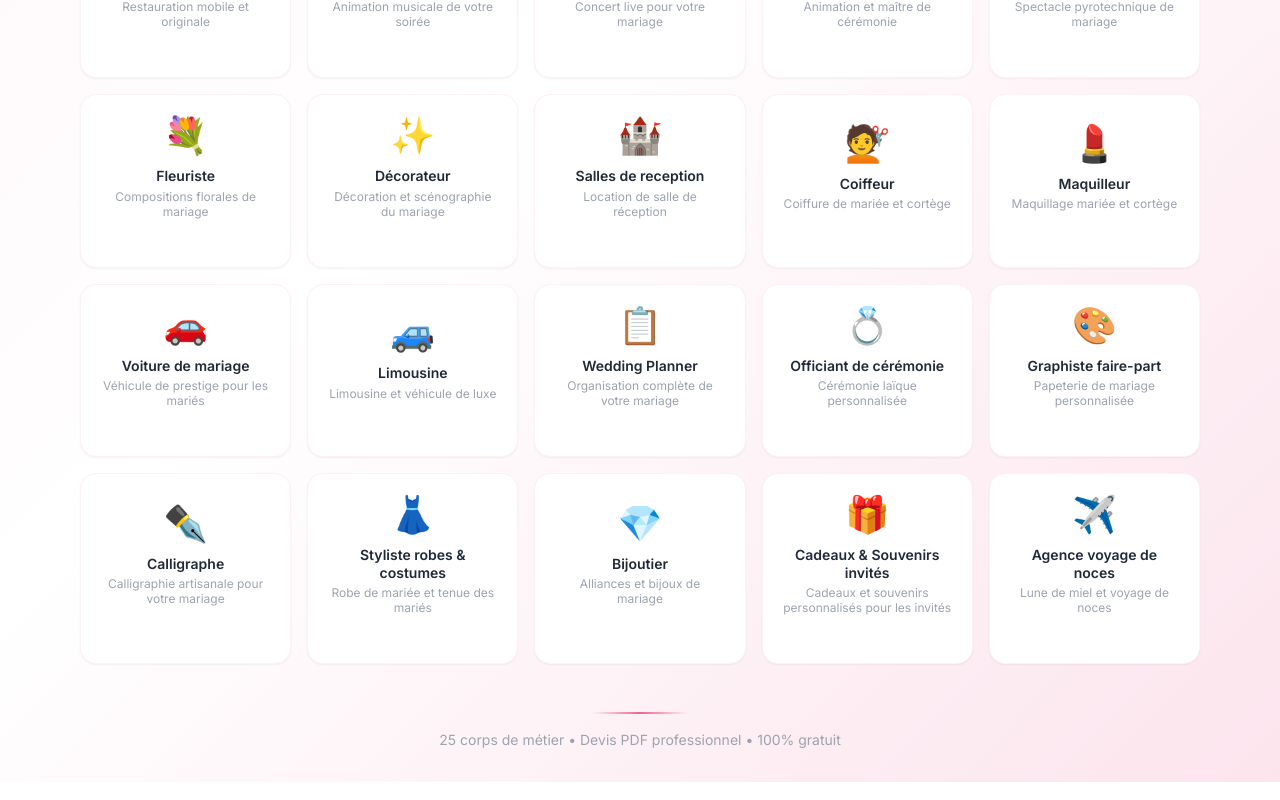
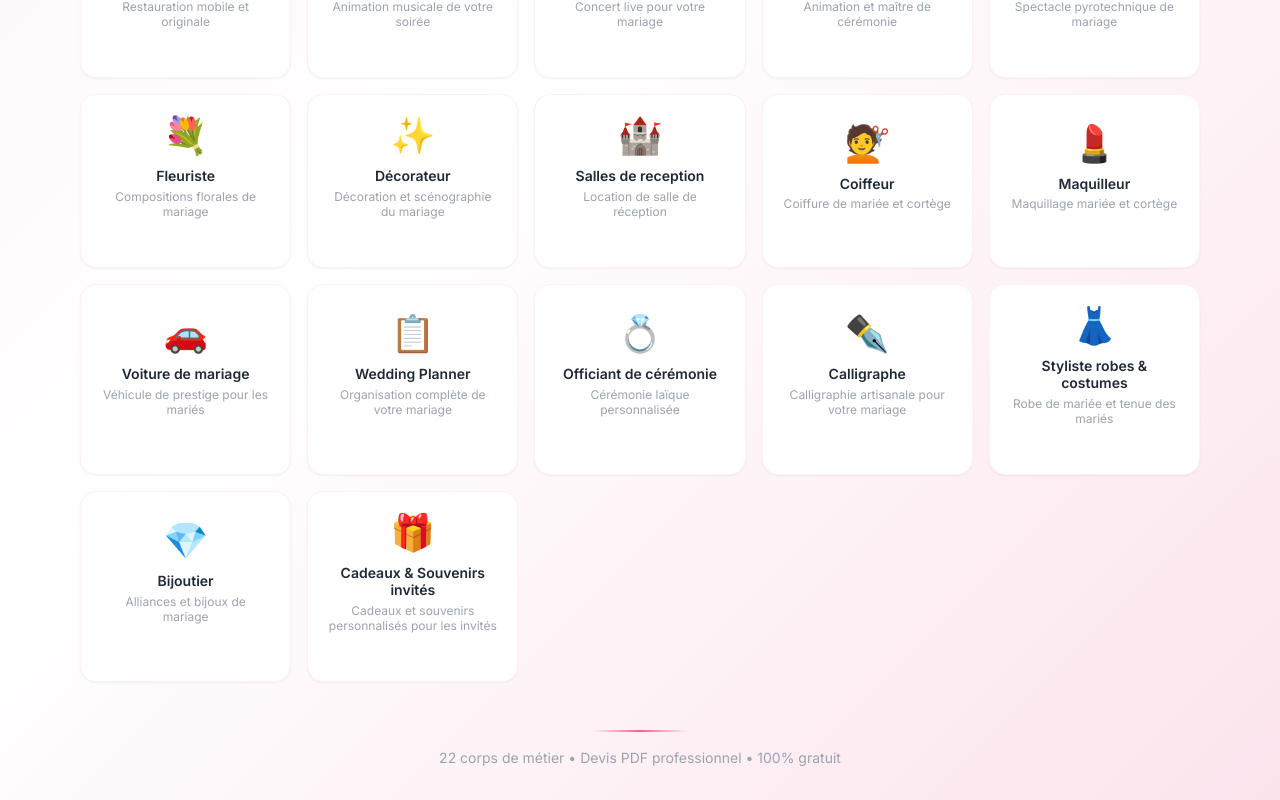
Before and after one commit to InstantMariage/wedding-devis, a React (Vite) app: page / in a window 1280 px wide. Shown: the part 846-1646 px from the top of the page. Built offline with nearby package versions, Linux system fonts and the light colour scheme; a web font is replaced by a local one.

Commit message:
Suppression voyage de noces

```diff
--- a/src/data/providers.js
+++ b/src/data/providers.js
@@ -350,26 +350,6 @@ export const providers = [
       { id: 'duree', label: 'Durée de mise à disposition', type: 'select', options: ['3h', '4h', '5h', '6h', 'Journée'] },
     ],
   },
-  {
-    id: 'limousine',
-    name: 'Limousine',
-    emoji: '🚙',
-    category: 'Transport',
-    description: 'Limousine et véhicule de luxe',
-    prestations: [
-      { id: 'p1', label: 'Location limousine stretch (4h, 8 pers)', price: 900, included: true },
-      { id: 'p2', label: 'Location SUV limousine (4h, 10 pers)', price: 1100 },
-      { id: 'p3', label: 'Navette aller-retour hôtel/salle', price: 350 },
-      { id: 'p4', label: 'Champagne à bord', price: 80 },
-      { id: 'p5', label: 'Tapis rouge et décoration', price: 100 },
-      { id: 'p6', label: 'Heure supplémentaire', price: 180, unit: '/h' },
-    ],
-    specificFields: [
-      { id: 'nbPassagers', label: 'Nombre de passagers', type: 'number', placeholder: '8' },
-      { id: 'trajet', label: 'Itinéraire prévu', type: 'text', placeholder: 'ex : hôtel → mairie → château' },
-    ],
-  },
-
   // ── ORGANISATION ─────────────────────────────────────────────────────
   {
     id: 'weddingplanner',
@@ -413,28 +393,6 @@ export const providers = [
   },
 
   // ── PAPETERIE & ART ───────────────────────────────────────────────────
-  {
-    id: 'graphiste',
-    name: 'Graphiste faire-part',
-    emoji: '🎨',
-    category: 'Papeterie & Art',
-    description: 'Papeterie de mariage personnalisée',
-    prestations: [
-      { id: 'p1', label: 'Faire-part de mariage (création graphique)', price: 380, included: true },
-      { id: 'p2', label: 'Impression faire-part (×50)', price: 180 },
-      { id: 'p3', label: 'Impression faire-part (×100)', price: 280 },
-      { id: 'p4', label: 'Save the date (création + impression ×50)', price: 220 },
-      { id: 'p5', label: 'Menu de table (×50)', price: 160 },
-      { id: 'p6', label: 'Plan de table illustré', price: 140 },
-      { id: 'p7', label: 'Marque-place (×50)', price: 90 },
-      { id: 'p8', label: 'Livre d\'or illustré', price: 120 },
-      { id: 'p9', label: 'Identité visuelle complète mariage', price: 650 },
-    ],
-    specificFields: [
-      { id: 'style', label: 'Style graphique', type: 'text', placeholder: 'ex : bohème, minimaliste, floral, aquarelle' },
-      { id: 'nbExemplaires', label: 'Nombre d\'exemplaires (faire-part)', type: 'number', placeholder: '100' },
-    ],
-  },
   {
     id: 'calligraphe',
     name: 'Calligraphe',
@@ -525,28 +483,6 @@ export const providers = [
     ],
   },
 
-  // ── VOYAGE ────────────────────────────────────────────────────────────
-  {
-    id: 'voyage',
-    name: 'Agence voyage de noces',
-    emoji: '✈️',
-    category: 'Voyage & Luxe',
-    description: 'Lune de miel et voyage de noces',
-    prestations: [
-      { id: 'p1', label: 'Forfait voyage de noces sur-mesure', price: 4500, included: true },
-      { id: 'p2', label: 'Vols aller-retour (par personne)', price: 900, unit: '/pers' },
-      { id: 'p3', label: 'Hôtel / resort 5★ (7 nuits, 2 pers)', price: 2800 },
-      { id: 'p4', label: 'Transferts aéroport + excursions', price: 600 },
-      { id: 'p5', label: 'Dîner romantique sur place (×2)', price: 300 },
-      { id: 'p6', label: 'Assurance voyage multi-risques', price: 180 },
-      { id: 'p7', label: 'Liste de mariage voyage (gestion)', price: 150 },
-    ],
-    specificFields: [
-      { id: 'destination', label: 'Destination souhaitée', type: 'text', placeholder: 'ex : Maldives, Italie, Réunion, Polynésie' },
-      { id: 'duree', label: 'Durée du voyage', type: 'select', options: ['1 semaine', '10 jours', '2 semaines', '3 semaines'] },
-      { id: 'dateDepart', label: 'Date de départ prévue', type: 'date' },
-    ],
-  },
 ]
 
 export const categories = [...new Set(providers.map(p => p.category))]
```
